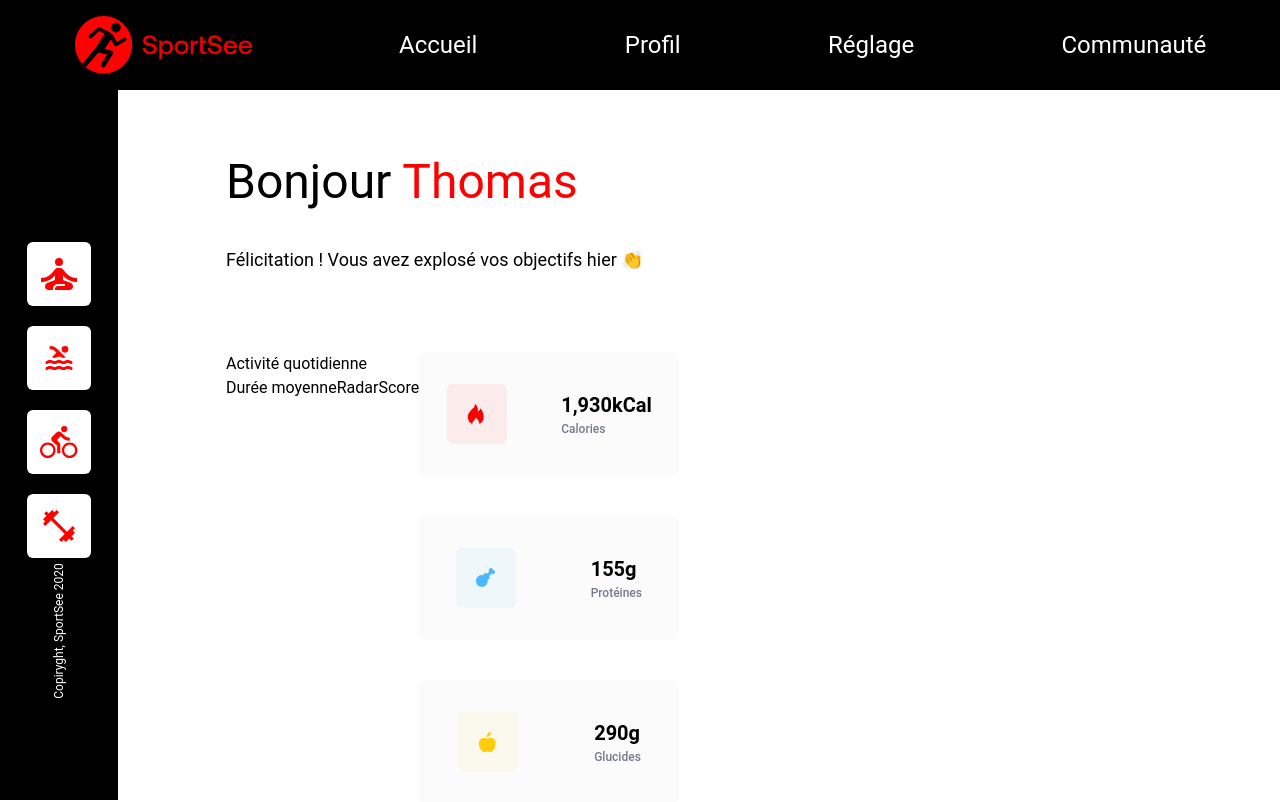
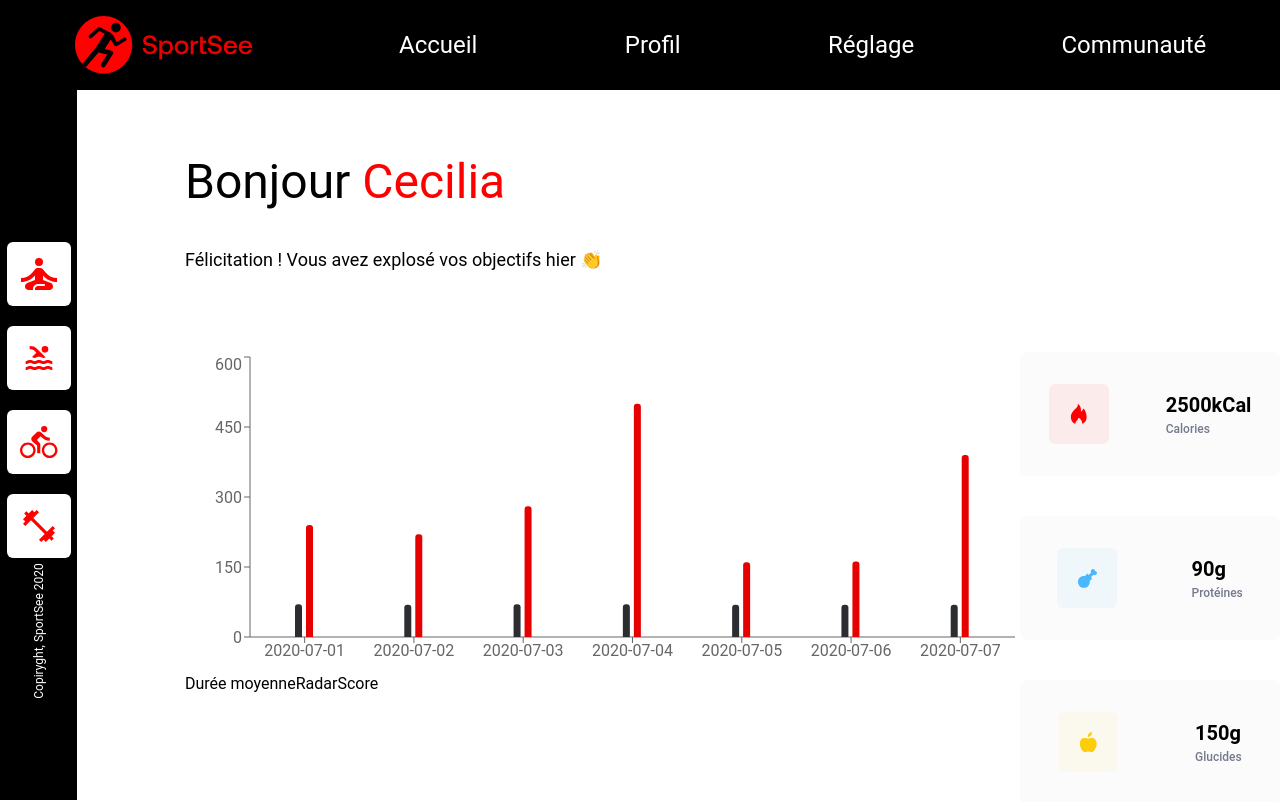
Before and after one commit to TriupLauro/KestelmanValentin_12_30092021, a React (Vite) app: page / in a window 1280 px wide. Shown: the top 802 px of the page. Built offline with nearby package versions, Linux system fonts and the light colour scheme.

Commit message:
Mocked Data and attempt at activity graph

```diff
--- a/package.json
+++ b/package.json
@@ -8,7 +8,8 @@
   },
   "dependencies": {
     "react": "^17.0.0",
-    "react-dom": "^17.0.0"
+    "react-dom": "^17.0.0",
+    "recharts": "^2.1.4"
   },
   "devDependencies": {
     "@svgr/cli": "^5.5.0",
--- a/src/App.jsx
+++ b/src/App.jsx
@@ -10,9 +10,12 @@ class App extends Component {
                 <TopNav />
                 <div className="flex">
                     <VerticalBar />
-                  <Dashboard />
+                    <Dashboard
+                        firstName={this.props.mainData.userInfos.firstName}
+                        nutritionData={this.props.mainData.keyData}
+                        activityData={this.props.activityData.sessions}
+                    />
                 </div>
-
             </>
         )
     }
--- /dev/null
+++ b/src/components/DailyActivity.jsx
@@ -0,0 +1,21 @@
+import {Component} from "react";
+import {BarChart, Bar, XAxis, YAxis} from "recharts";
+
+class DailyActivity extends Component {
+    render() {
+        return (
+            <BarChart
+                data={this.props.data}
+                width={835}
+                height={320}
+            >
+                <XAxis dataKey="day" />
+                <YAxis />
+                <Bar dataKey="kilogram" fill="#2B2D30" barSize={7} radius={[3,3,0,0]} />
+                <Bar dataKey="calories" fill="#E60000" barSize={7} radius={[3,3,0,0]} />
+            </BarChart>
+        )
+    }
+}
+
+export default DailyActivity
--- a/src/components/Dashboard.jsx
+++ b/src/components/Dashboard.jsx
@@ -1,17 +1,16 @@
 import {Component} from "react";
 import Nutrition from "./Nutrition";
+import DailyActivity from "./DailyActivity";
 
 class Dashboard extends Component {
     render() {
         return(
             <div className="mt-t-dboard ml-l-dboard">
-                <div className="text-5xl">Bonjour <span className="text-highlight">Thomas</span></div>
+                <div className="text-5xl">Bonjour <span className="text-highlight">{this.props.firstName}</span></div>
                 <div className="mt-t-record text-lg">Félicitation ! Vous avez explosé vos objectifs hier 👏</div>
                 <div className="flex mt-t-main">
                     <div>
-                        <div>
-                            Activité quotidienne
-                        </div>
+                        <DailyActivity data={this.props.activityData}/>
                         <div className="flex">
                             <div>Durée moyenne</div>
                             <div>Radar</div>
@@ -19,10 +18,10 @@ class Dashboard extends Component {
                         </div>
                     </div>
                     <div>
-                        <Nutrition type="calories" value="1,930"/>
-                        <Nutrition type ="proteins" value="155"/>
-                        <Nutrition type="carbs" value="290"/>
-                        <Nutrition type="lipids" value="50"/>
+                        <Nutrition type="calories" value={this.props.nutritionData.calorieCount}/>
+                        <Nutrition type ="proteins" value={this.props.nutritionData.proteinCount}/>
+                        <Nutrition type="carbs" value={this.props.nutritionData.carbohydrateCount}/>
+                        <Nutrition type="lipids" value={this.props.nutritionData.lipidCount}/>
                     </div>
                 </div>
             </div>
--- a/src/components/Nutrition.jsx
+++ b/src/components/Nutrition.jsx
@@ -8,7 +8,7 @@ class Nutrition extends Component {
         this.name = valueHolder.fr
         this.unit = valueHolder.unit
         this.bgc = valueHolder.bgc
-        this.icon = <valueHolder.icon className="opacity-100 m-auto" width="20" height="20"/>
+        this.icon = <valueHolder.icon className="m-auto"/>
     }
 
     render() {
--- a/src/main.jsx
+++ b/src/main.jsx
@@ -2,10 +2,14 @@ import React from 'react'
 import ReactDOM from 'react-dom'
 import './index.css'
 import App from './App'
+import {USER_MAIN_DATA,USER_ACTIVITY} from "./mocks/mockedData";
+
+const userData = USER_MAIN_DATA.find(data => data.id === 18)
+const userActivity = USER_ACTIVITY.find(data => data.userId === 18)
 
 ReactDOM.render(
   <React.StrictMode>
-    <App />
+    <App mainData={userData} activityData={userActivity}/>
   </React.StrictMode>,
   document.getElementById('root')
 )
--- /dev/null
+++ b/src/mocks/mockedData.js
@@ -0,0 +1,270 @@
+const USER_MAIN_DATA = [
+    {
+        id: 12,
+        userInfos: {
+            firstName: 'Karl',
+            lastName: 'Dovineau',
+            age: 31,
+        },
+        todayScore: 0.12,
+        keyData: {
+            calorieCount: 1930,
+            proteinCount: 155,
+            carbohydrateCount: 290,
+            lipidCount: 50
+        }
+    },
+    {
+        id: 18,
+        userInfos: {
+            firstName: 'Cecilia',
+            lastName: 'Ratorez',
+            age: 34,
+        },
+        todayScore: 0.3,
+        keyData: {
+            calorieCount: 2500,
+            proteinCount: 90,
+            carbohydrateCount: 150,
+            lipidCount: 120
+        }
+    }
+]
+
+const USER_ACTIVITY = [
+    {
+        userId: 12,
+        sessions: [
+            {
+                day: '2020-07-01',
+                kilogram: 80,
+                calories: 240
+            },
+            {
+                day: '2020-07-02',
+                kilogram: 80,
+                calories: 220
+            },
+            {
+                day: '2020-07-03',
+                kilogram: 81,
+                calories: 280
+            },
+            {
+                day: '2020-07-04',
+                kilogram: 81,
+                calories: 290
+            },
+            {
+                day: '2020-07-05',
+                kilogram: 80,
+                calories: 160
+            },
+            {
+                day: '2020-07-06',
+                kilogram: 78,
+                calories: 162
+            },
+            {
+                day: '2020-07-07',
+                kilogram: 76,
+                calories: 390
+            }
+        ]
+    },
+    {
+        userId: 18,
+        sessions: [
+            {
+                day: '2020-07-01',
+                kilogram: 70,
+                calories: 240
+            },
+            {
+                day: '2020-07-02',
+                kilogram: 69,
+                calories: 220
+            },
+            {
+                day: '2020-07-03',
+                kilogram: 70,
+                calories: 280
+            },
+            {
+                day: '2020-07-04',
+                kilogram: 70,
+                calories: 500
+            },
+            {
+                day: '2020-07-05',
+                kilogram: 69,
+                calories: 160
+            },
+            {
+                day: '2020-07-06',
+                kilogram: 69,
+                calories: 162
+            },
+            {
+                day: '2020-07-07',
+                kilogram: 69,
+                calories: 390
+            }
+        ]
+    }
+]
+
+
+const USER_AVERAGE_SESSIONS = [
+    {
+        userId: 12,
+        sessions: [
+            {
+                day: 1,
+                sessionLength: 30
+            },
+            {
+                day: 2,
+                sessionLength: 23
+            },
+            {
+                day: 3,
+                sessionLength: 45
+            },
+            {
+                day: 4,
+                sessionLength: 50
+            },
+            {
+                day: 5,
+                sessionLength: 0
+            },
+            {
+                day: 6,
+                sessionLength: 0
+            },
+            {
+                day: 7,
+                sessionLength: 60
+            }
+        ]
+    },
+    {
+        userId: 18,
+        sessions: [
+            {
+                day: 1,
+                sessionLength: 30
+            },
+            {
+                day: 2,
+                sessionLength: 40
+            },
+            {
+                day: 3,
+                sessionLength: 50
+            },
+            {
+                day: 4,
+                sessionLength: 30
+            },
+            {
+                day: 5,
+                sessionLength: 30
+            },
+            {
+                day: 6,
+                sessionLength: 50
+            },
+            {
+                day: 7,
+                sessionLength: 50
+            }
+        ]
+    }
+]
+
+
+const USER_PERFORMANCE = [
+    {
+        userId: 12,
+        kind: {
+            1: 'cardio',
+            2: 'energy',
+            3: 'endurance',
+            4: 'strength',
+            5: 'speed',
+            6: 'intensity'
+        },
+        data: [
+            {
+                value: 80,
+                kind: 1
+            },
+            {
+                value: 120,
+                kind: 2
+            },
+            {
+                value: 140,
+                kind: 3
+            },
+            {
+                value: 50,
+                kind: 4
+            },
+            {
+                value: 200,
+                kind: 5
+            },
+            {
+                value: 90,
+                kind: 6
+            }
+        ]
+    },
+    {
+        userId: 18,
+        kind: {
+            1: 'cardio',
+            2: 'energy',
+            3: 'endurance',
+            4: 'strength',
+            5: 'speed',
+            6: 'intensity'
+        },
+        data: [
+            {
+                value: 200,
+                kind: 1
+            },
+            {
+                value: 240,
+                kind: 2
+            },
+            {
+                value: 80,
+                kind: 3
+            },
+            {
+                value: 80,
+                kind: 4
+            },
+            {
+                value: 220,
+                kind: 5
+            },
+            {
+                value: 110,
+                kind: 6
+            }
+        ]
+    }
+]
+
+export {
+    USER_MAIN_DATA,
+    USER_ACTIVITY,
+    USER_AVERAGE_SESSIONS,
+    USER_PERFORMANCE
+}
```
Also changed, not shown: tailwind.config.js (indentation only), 2 other files (tests, documents, lock files or other folders). Lines whose indentation alone changed are shown as unchanged.
